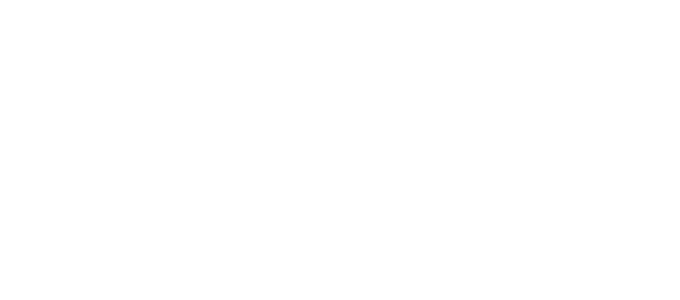
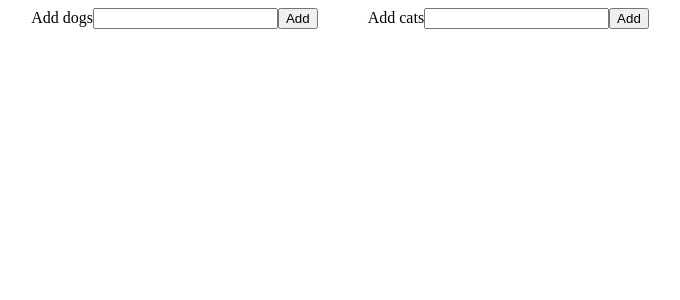
Before and after one commit to maverick0395/OktenReact, a React (Create React App) app: page / in a window 1280 px wide. Shown: the top 300 px of the page, without its empty margins (300-980 px from the left). Built offline with nearby package versions, Linux system fonts and the light colour scheme.

Commit message:
classwork from lesson 4

```diff
--- a/src/App.js
+++ b/src/App.js
@@ -1,7 +1,9 @@
+import {PetCreator} from "./components/PetCreator/PetCreator";
 
 function App() {
     return (
         <>
+            <PetCreator/>
         </>
     );
 }
--- /dev/null
+++ b/src/components/Form/Form.js
@@ -0,0 +1,18 @@
+const Form = ({kind, handler}) => {
+    const onSubmit = (e) => {
+        e.preventDefault();
+        handler(e.target[0].value, kind);
+        e.target[0].value = '';
+    }
+
+    return (
+        <div>
+            <form onSubmit={(e) => onSubmit(e)}>
+                <label>Add {kind}<input name={"name"} type="text"/></label>
+                <button>Add</button>
+            </form>
+        </div>
+    );
+};
+
+export {Form};
--- /dev/null
+++ b/src/components/Pet/Pet.js
@@ -0,0 +1,15 @@
+const Pet = ({pet, kind, onDelete}) => {
+    const deleteHandler = (e) => {
+        e.preventDefault();
+        onDelete(pet, kind);
+    }
+
+    return (
+        <div>
+            <p>{pet}</p>
+            <button onClick={(e) => deleteHandler(e)}>Delete</button>
+        </div>
+    );
+};
+
+export {Pet};
--- /dev/null
+++ b/src/components/PetCreator/PetCreator.js
@@ -0,0 +1,48 @@
+import {useReducer} from "react";
+
+import {Form} from "../Form/Form";
+import {Pet} from "../Pet/Pet";
+import css from "./PetCreator.module.css";
+
+const reducer = (state, action) => {
+    switch (action.type) {
+        case 'create':
+            return {...state, [action.kind]: [...state[action.kind], action.target]};
+        case 'delete':
+            return {...state, [action.kind]: state[action.kind].filter(pet => pet !== action.target)};
+        default:
+            throw new Error('MyError');
+    }
+}
+
+const PetCreator = () => {
+    const [state, dispatch] = useReducer(reducer, {
+        dogs: [],
+        cats: []
+    })
+
+    const onDelete = (pet, kind) => {
+        dispatch({type: 'delete', target: pet, kind: kind})
+    }
+
+    const onCreate = (value, kind) => {
+        dispatch({type: 'create', target: value, kind: kind})
+    }
+
+    return (
+        <div className={css.page_wrapper}>
+            <div className={css.form_wrapper}>
+                <Form kind={'dogs'} handler={onCreate}/>
+                {state.dogs && state.dogs.map((dog, index) => <Pet key={index} pet={dog} kind={'dogs'}
+                                                                   onDelete={onDelete}/>)}
+            </div>
+            <div className={css.form_wrapper}>
+                <Form kind={'cats'} handler={onCreate}/>
+                {state.cats && state.cats.map((cat, index) => <Pet key={index} pet={cat} kind={'cats'}
+                                                                   onDelete={onDelete}/>)}
+            </div>
+        </div>
+    );
+};
+
+export {PetCreator};
--- /dev/null
+++ b/src/components/PetCreator/PetCreator.module.css
@@ -0,0 +1,17 @@
+.page_wrapper {
+    display: flex;
+    justify-content: center;
+    column-gap: 50px;
+
+}
+
+.form_wrapper > div {
+    display: flex;
+    align-items: center;
+    column-gap: 10px;
+    justify-content: center;
+}
+
+.form_wrapper > div > button {
+    height: fit-content;
+}
```
